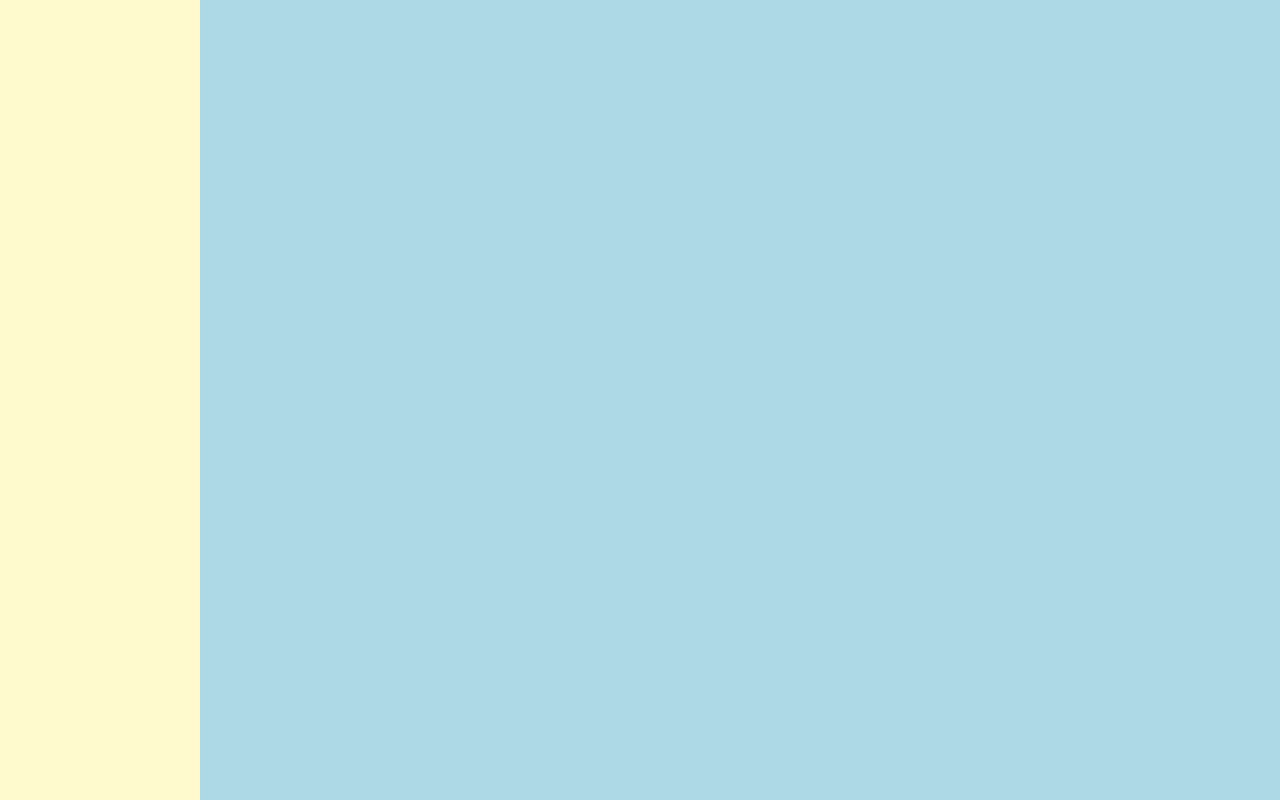
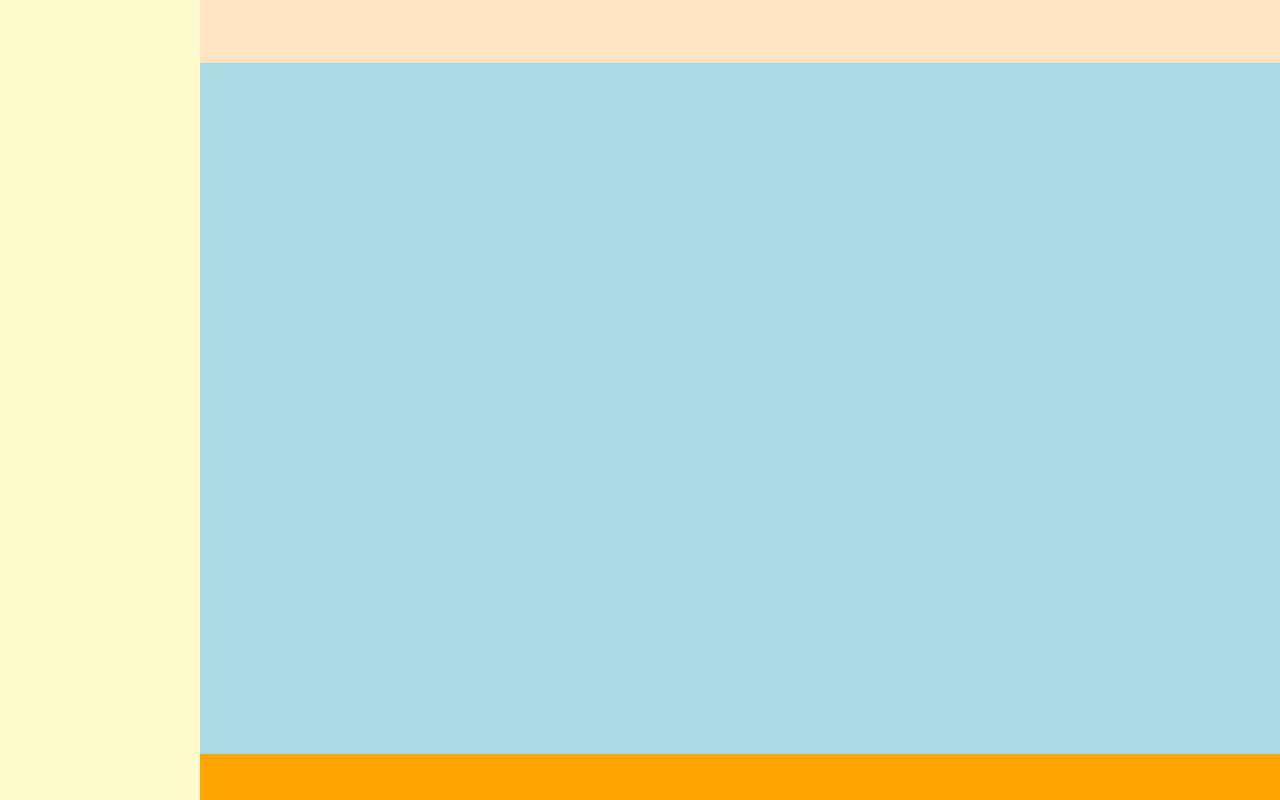
Before and after one commit to esakal/react-workshop, a React (Create React App) app: page / in a window 1280 px wide. Built offline with nearby package versions, Linux system fonts and the light colour scheme.

Commit message:
complete task

```diff
--- /dev/null
+++ b/src/components/channel-header/channel-header.module.css
@@ -0,0 +1,5 @@
+.container {
+    display: flex;
+    background: bisque;
+    border-color: rgba(61, 60, 64, 0.2);
+}
--- /dev/null
+++ b/src/components/channel-header/channel-header.tsx
@@ -0,0 +1,17 @@
+import React, {Component} from 'react';
+import classes from './channel-header.module.css';
+import classnames from 'classnames';
+
+export interface ChannelHeaderProps {
+    className?: string;
+}
+
+export class ChannelHeader extends Component<ChannelHeaderProps> {
+    render() {
+       const { className } = this.props;
+        return (
+            <div className={classnames(classes.container, className)}>
+            </div>
+        );
+    }
+}
--- /dev/null
+++ b/src/components/channel-header/index.ts
@@ -0,0 +1 @@
+export * from './channel-header';
--- /dev/null
+++ b/src/components/channel-messages/channel-messages.module.css
@@ -0,0 +1,6 @@
+.container {
+    display: flex;
+    justify-content: center;
+    align-items: stretch;
+    background: purple;
+}
--- /dev/null
+++ b/src/components/channel-messages/channel-messages.tsx
@@ -0,0 +1,17 @@
+import React, {Component} from 'react';
+import classes from './channel-messages.module.css';
+import classnames from 'classnames';
+
+export interface ChannelMessagesProps {
+    className?: string;
+}
+
+export class ChannelMessages extends Component<ChannelMessagesProps> {
+    render() {
+        const { className } = this.props;
+        return (
+            <div className={classnames(classes.container, className)}>
+            </div>
+        );
+    }
+}
--- /dev/null
+++ b/src/components/channel-messages/index.ts
@@ -0,0 +1 @@
+export * from './channel-messages';
--- a/src/components/channel-view/channel-view.tsx
+++ b/src/components/channel-view/channel-view.tsx
@@ -1,5 +1,8 @@
 import React, {Component} from 'react';
 import classes from './channel-view.module.css';
+import { MessageCreate } from '../message-create';
+import { ChannelMessages } from '../channel-messages';
+import { ChannelHeader } from '../channel-header';
 import classnames from 'classnames';
 
 export interface ChannelViewProps {
@@ -11,6 +14,9 @@ export class ChannelView extends Component<ChannelViewProps> {
         const { className } = this.props;
         return (
             <div className={classnames(classes.container, className)}>
+	            <ChannelHeader className={classes.channelHeader} />
+                <ChannelMessages className={classes.channelMessages} />
+                <MessageCreate className={classes.messageCreate} />
             </div>
         );
     }
--- /dev/null
+++ b/src/components/message-create/index.ts
@@ -0,0 +1 @@
+export * from './message-create';
--- /dev/null
+++ b/src/components/message-create/message-create.module.css
@@ -0,0 +1,6 @@
+.container {
+    display: flex;
+    justify-content: center;
+    align-items: center;
+    background: orange;
+}
--- /dev/null
+++ b/src/components/message-create/message-create.tsx
@@ -0,0 +1,18 @@
+import React, {Component} from 'react';
+import classes from './message-create.module.css';
+import classnames from 'classnames';
+
+export interface MessageCreateProps {
+    className?: string;
+}
+
+export class MessageCreate extends Component<MessageCreateProps> {
+    render() {
+        const { className } = this.props;
+
+        return (
+            <div className={classnames(classes.container, className)}>
+            </div>
+        );
+    }
+}
```
